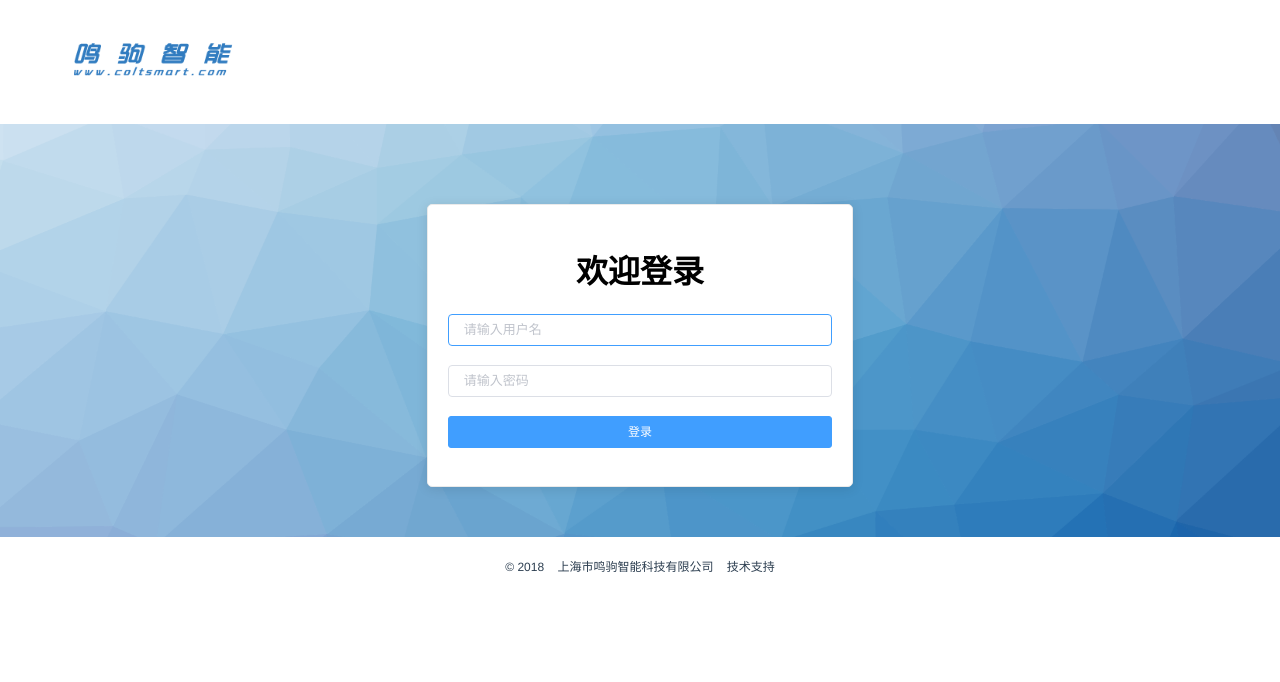
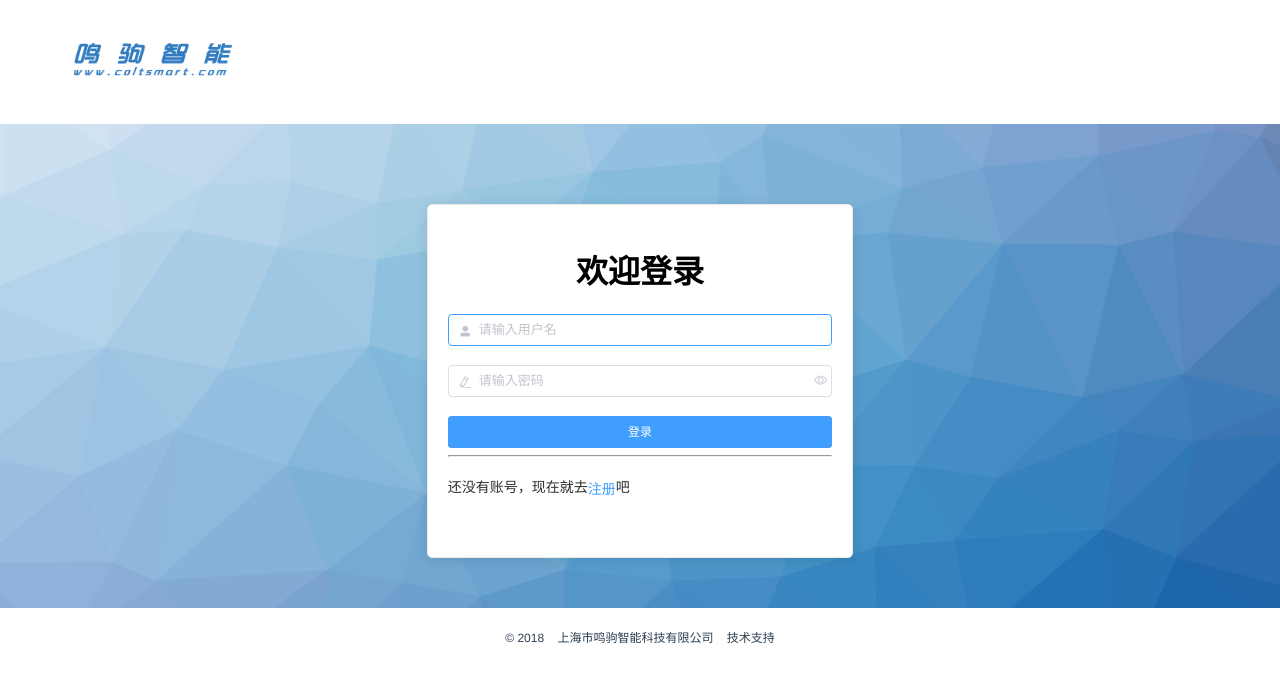
Before and after one commit to www-coltsmart-com/cloud, a Vue app in the folder ui/: page /#/login in a window 1280 px wide. Shown: the top 682 px of the page. Built offline with nearby package versions, Linux system fonts and the light colour scheme.

Commit message:
修改注册和登录，实现互相跳转

```diff
--- a/ui/src/views/Login.vue
+++ b/ui/src/views/Login.vue
@@ -14,13 +14,17 @@
             <h1 class="title">欢迎登录</h1>
             <p class="login-box-msg"></p>
             <el-form-item>
-              <el-input type="text" v-model="LoginUser.UserName" auto-complete="off" placeholder="请输入用户名" ref="uname"  @keyup.enter.native="jumponenter($event)"></el-input>
+              <el-input type="text" v-model="LoginUser.UserName" auto-complete="off" placeholder="请输入用户名" ref="uname"  @keyup.enter.native="jumponenter($event)" prefix-icon="el-icon-user-solid"></el-input>
             </el-form-item>
             <el-form-item>
-              <el-input type="password" v-model="LoginUser.Password" auto-complete="off" placeholder="请输入密码" ref="pwd" @keyup.enter.native="jumponenter($event)"></el-input>
+              <el-input :type="PassEye" v-model="LoginUser.Password" auto-complete="off" placeholder="请输入密码" ref="pwd" @keyup.enter.native="jumponenter($event)" prefix-icon="el-icon-edit">
+                 <i slot="suffix" class="el-icon-view" @mousedown="PassEye= ''" @mouseup="PassEye='password'"></i>
+              </el-input>
             </el-form-item>
             <el-form-item>
               <el-button type="primary" @click="submitForm" :loading="loading" class="pull-right" style="width:100%" ref="login">登录</el-button>
+              <hr />
+              <p>还没有账号，现在就去<el-link type="primary" @click="redirect">注册</el-link>吧</p>
             </el-form-item>
           </el-form>
         </el-card>
@@ -69,7 +73,8 @@ export default {
         Password: [{required: true, trigger: 'blur', validator: validatePass}]
       },
       loading: false,
-      checked: true
+      checked: true,
+      PassEye: 'password',
     }
   },
   methods: {
@@ -147,6 +152,9 @@ export default {
       else if(phtext==="请输入密码"){
         this.submitForm()
       }
+    },
+    redirect:function(){
+      this.$router.push({ path: '/register' })
     }
   },
   mounted: function () {
--- a/ui/src/views/Register.vue
+++ b/ui/src/views/Register.vue
@@ -38,6 +38,8 @@
             </el-form-item>
             <el-form-item>
               <el-button type="primary" @click="submitForm" :loading="loading" style="width:100%">立即注册</el-button>
+              <hr />
+              <p>已有账号，直接去<el-link type="primary" @click="redirect">登录</el-link>吧</p>
               <!-- <el-button type="primary" @click="redirect()" >登录</el-button> -->
             </el-form-item>
           </el-form>
@@ -61,7 +63,7 @@
 <script>
 import JsEncrypt from 'jsencrypt'
 import 'element-ui/lib/theme-chalk/display.css';
-import { setInterval, clearInterval } from 'timers';
+import { setInterval, clearInterval, setTimeout } from 'timers';
 
 export default {
   name: 'register',
@@ -182,7 +184,9 @@ export default {
                 message: '恭喜您注册成功，即将跳转到登录页!',
                 type: 'success'
               });
-              this.$router.push('/login');
+              setTimeout(()=>{
+                this.$router.push('/login');
+              },2000);
             }
           }).catch(error=> {
             this.loading = false
```
